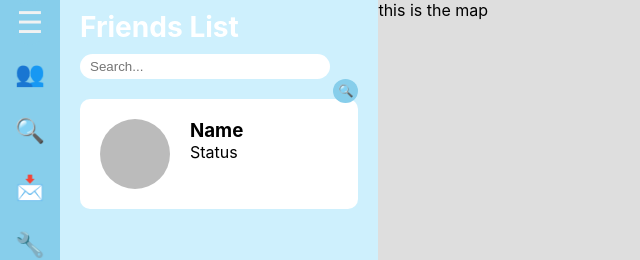
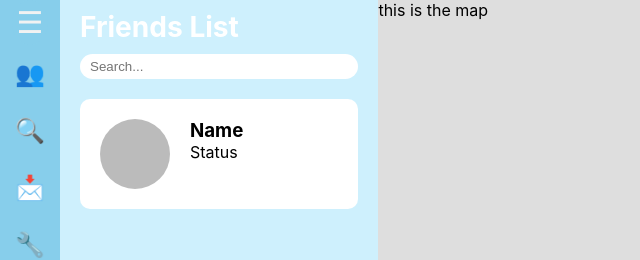
Before and after one commit to csesoc/trainee-7-23t2, a React (Create React App) app in the folder client/: page /map in a window 1280 px wide. Shown: the top 260 px of the page, without its empty margins (0-640 px from the left). Built offline with nearby package versions, Linux system fonts and the light colour scheme.

Commit message:
scrollbar customization

```diff
--- a/client/src/components/MainPage/MainPage.css
+++ b/client/src/components/MainPage/MainPage.css
@@ -38,6 +38,8 @@ html, body {
     transition: 1s ease;
 
     padding-left: 60px;
+
+    overflow-y: auto;
 }
 
 .collapsed .sidebar {
@@ -106,29 +108,38 @@ html, body {
 }
 
 .search input[type=text]{
-    width: 250px;
+    flex: 1;
+    width: 100%;
     height: 25px;
     border-radius: 25px;
     padding: 10px;
     border: none;
+    vertical-align: middle;
 }
 
 .search{
+    align-items: center;
     margin-left: 20px;
     margin-top: 10px;
     margin-right: 20px;
 }
-
+/*
 .search button{
     background-color: skyblue;
     color: #f2f2f2;
     float: right;
     padding: 5px;
-    margin-left: 10px;
     font-size: 12px;
     border: none;
     cursor: pointer;
     border-radius: 50%;
+    vertical-align: middle;
+} */
+
+.pageType, .person h3, .person p {
+    white-space: nowrap;
+    overflow: hidden;
+    text-overflow: ellipsis;
 }
 
 .listPeople {
@@ -141,6 +152,7 @@ html, body {
     border-radius: 10px;
     padding: 20px;
     height: 110px;
+    margin-bottom: 10px;
 }
 
 .dot {
@@ -157,3 +169,15 @@ html, body {
     width: 100%;
     flex-grow: 1;
 }
+
+::-webkit-scrollbar {
+    width: 20px;
+  }
+
+::-webkit-scrollbar-track {
+    box-shadow: inset 0 0 10px skyblue;
+}
+
+::-webkit-scrollbar-thumb {
+    background: white;
+}
--- a/client/src/components/MainPage/MainPage.js
+++ b/client/src/components/MainPage/MainPage.js
@@ -13,7 +13,7 @@ const MainPage = () => {
     setIsSidebarOpen(!isSidebarOpen);
   };
 
-  const handleIconClick = (content, title) => {
+  const handleIconClick = (content) => {
     setSelectedContent(content);
     setIsSidebarOpen(true);
   };
--- a/client/src/components/MainPage/sidebar_sections/AddFriends.js
+++ b/client/src/components/MainPage/sidebar_sections/AddFriends.js
@@ -14,9 +14,9 @@ const AddFriends = () => {
             placeholder="Search..."
             name="search"
           />
-          <button>
+          {/* <button>
             🔍
-          </button>
+          </button> */}
         </form>
       </div>
 
--- a/client/src/components/MainPage/sidebar_sections/FindFriends.js
+++ b/client/src/components/MainPage/sidebar_sections/FindFriends.js
@@ -14,9 +14,9 @@ const FindFriends = () => {
             placeholder="Search..."
             name="search"
           />
-          <button>
+          {/* <button>
             🔍
-          </button>
+          </button> */}
         </form>
       </div>
 
@@ -26,7 +26,31 @@ const FindFriends = () => {
           <h3>Name</h3>
           <p>Status</p>
         </li>
-        {/* Additional list items for friends */}
+        <li className="person">
+          <span className="dot"></span>
+          <h3>Name</h3>
+          <p>Status</p>
+        </li>
+        <li className="person">
+          <span className="dot"></span>
+          <h3>Name</h3>
+          <p>Status</p>
+        </li>
+        <li className="person">
+          <span className="dot"></span>
+          <h3>Name</h3>
+          <p>Status</p>
+        </li>
+        <li className="person">
+          <span className="dot"></span>
+          <h3>Name</h3>
+          <p>Status</p>
+        </li>
+        <li className="person">
+          <span className="dot"></span>
+          <h3>Name</h3>
+          <p>Status</p>
+        </li>
       </ul>
     </div>
   );
--- a/client/src/components/MainPage/sidebar_sections/Inbox.js
+++ b/client/src/components/MainPage/sidebar_sections/Inbox.js
@@ -14,9 +14,9 @@ const Inbox = () => {
             placeholder="Search..."
             name="search"
           />
-          <button>
+          {/* <button>
             🔍
-          </button>
+          </button> */}
         </form>
       </div>
 
```
Also changed, not shown: client/src/App.js (+0 -14 lines).
